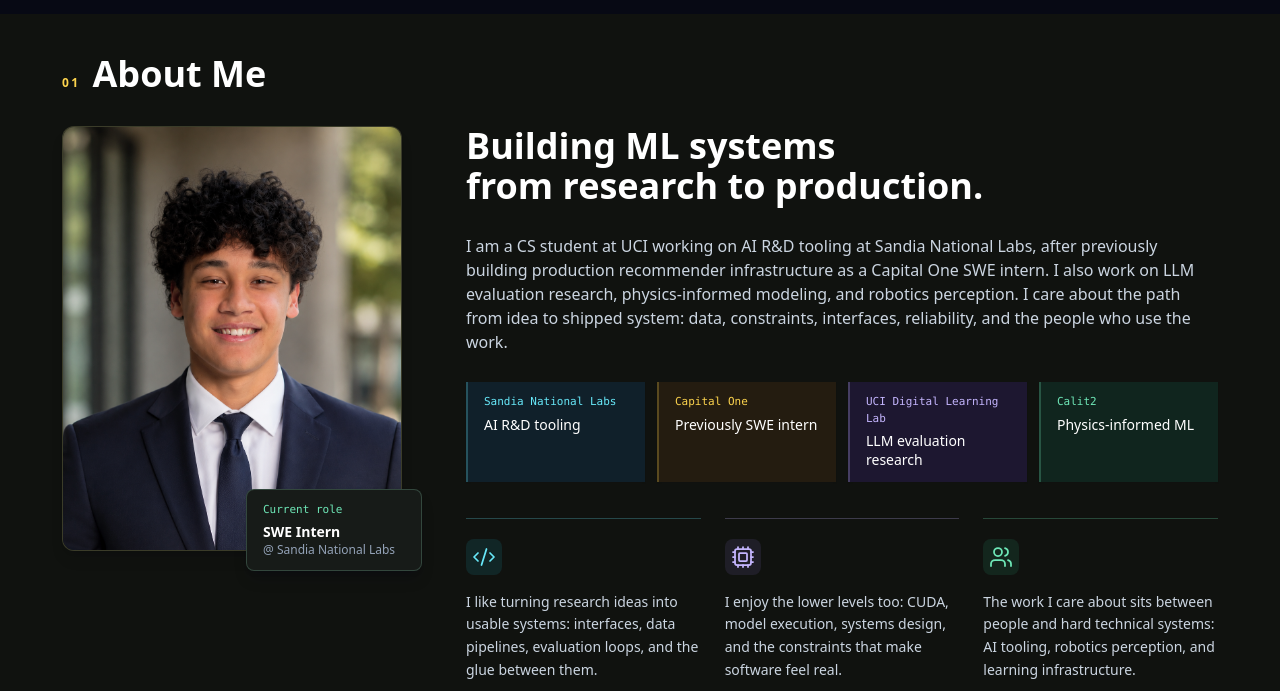
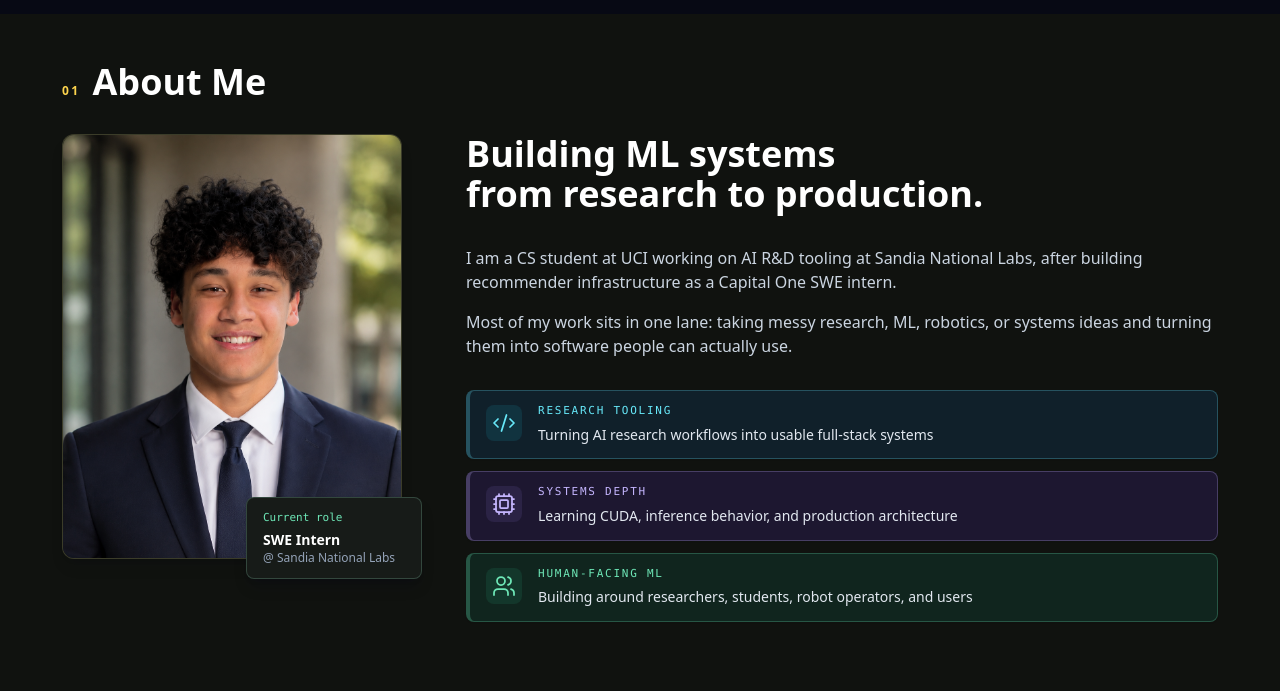
Before and after one commit to jacobhorne-jth/jacobhorne-jth.github.io, a React (Vite) app: page / in a window 1280 px wide. Shown: the part 809-1500 px from the top of the page. Built offline with nearby package versions, Linux system fonts and the light colour scheme.

Commit message:
Simplify about and theme sections

```diff
--- a/src/App.tsx
+++ b/src/App.tsx
@@ -399,7 +399,6 @@ function Terminal({ onClose }: { onClose: () => void }) {
 
 // ─── Data ─────────────────────────────────────────────────────────────────────
 
-type AboutColumn = { Icon: LucideIcon; text: string };
 type RoleEntry = {
   logo: string;
   logoImg?: string;
@@ -533,27 +532,26 @@ const toneStyles: Record<Tone, {
   },
 };
 
-const aboutColumns: AboutColumn[] = [
+const aboutFocus: Array<{ Icon: LucideIcon; label: string; detail: string; tone: Tone }> = [
   {
     Icon: Code2,
-    text: "I like turning research ideas into usable systems: interfaces, data pipelines, evaluation loops, and the glue between them.",
+    label: "Research tooling",
+    detail: "Turning AI research workflows into usable full-stack systems",
+    tone: "cyan",
   },
   {
     Icon: Cpu,
-    text: "I enjoy the lower levels too: CUDA, model execution, systems design, and the constraints that make software feel real.",
+    label: "Systems depth",
+    detail: "Learning CUDA, inference behavior, and production architecture",
+    tone: "violet",
   },
   {
     Icon: Users,
-    text: "The work I care about sits between people and hard technical systems: AI tooling, robotics perception, and learning infrastructure.",
+    label: "Human-facing ML",
+    detail: "Building around researchers, students, robot operators, and users",
+    tone: "emerald",
   },
 ];
-
-const aboutHighlights = [
-  { label: "Sandia National Labs", detail: "AI R&D tooling", tone: "cyan" },
-  { label: "Capital One", detail: "Previously SWE intern", tone: "amber" },
-  { label: "UCI Digital Learning Lab", detail: "LLM evaluation research", tone: "violet" },
-  { label: "Calit2", detail: "Physics-informed ML", tone: "emerald" },
-] as const;
 
 const experienceRoles: RoleEntry[] = [
   {
@@ -1405,21 +1403,21 @@ function LaptopVisual() {
 
 function Hero({ onOpenTerminal }: { onOpenTerminal: () => void }) {
   return (
-    <section id="top" className="bg-[#070914] text-white">
+    <section id="top" className="bg-[#f8fbff] text-gray-950 dark:bg-[#070914] dark:text-white">
       <div className="max-w-[1220px] mx-auto px-6 md:px-8 pt-24 pb-36 md:pt-28 md:pb-48">
         <div className="grid md:grid-cols-2 gap-16 items-center">
           {/* Left */}
           <div className="space-y-7">
-            <p className="font-mono text-base text-cyan-300 tracking-wide">&gt; Hello, I'm</p>
+            <p className="font-mono text-base text-cyan-700 dark:text-cyan-300 tracking-wide">&gt; Hello, I'm</p>
             <div className="space-y-3">
-              <h1 className="text-6xl md:text-7xl font-bold tracking-tight leading-none text-white">
+              <h1 className="text-6xl md:text-7xl font-bold tracking-tight leading-none text-gray-950 dark:text-white">
                 Jacob Horne.
               </h1>
-              <p className="text-2xl md:text-3xl text-slate-300 font-medium">
+              <p className="text-2xl md:text-3xl text-gray-700 dark:text-slate-300 font-medium">
                 Software Engineer. Researcher.<br />Builder. Teacher. Learner.
               </p>
             </div>
-            <p className="text-base text-slate-400 leading-relaxed max-w-lg">
+            <p className="text-base text-gray-600 dark:text-slate-400 leading-relaxed max-w-lg">
               I like building the connective tissue between research and real users: full-stack AI tooling,
               evaluation systems, perception pipelines, and the occasional low-level detour into CUDA and systems design.
             </p>
@@ -1437,7 +1435,7 @@ function Hero({ onOpenTerminal }: { onOpenTerminal: () => void }) {
                 href="https://github.com/jacobhorne-jth"
                 target="_blank"
                 rel="noreferrer"
-                className="flex items-center justify-center gap-2 rounded-lg border border-violet-300/20 hover:border-violet-300/55 hover:bg-violet-400/10 px-5 py-2.5 text-sm text-slate-200 transition-all duration-150"
+                className="flex items-center justify-center gap-2 rounded-lg border border-violet-300/50 text-gray-700 hover:border-violet-500/70 hover:bg-violet-500/10 dark:border-violet-300/20 dark:hover:border-violet-300/55 dark:hover:bg-violet-400/10 px-5 py-2.5 text-sm dark:text-slate-200 transition-all duration-150"
               >
                 <GithubIcon className="h-4 w-4" /> GitHub
               </a>
@@ -1445,13 +1443,13 @@ function Hero({ onOpenTerminal }: { onOpenTerminal: () => void }) {
                 href="https://linkedin.com/in/jacobhornejth"
                 target="_blank"
                 rel="noreferrer"
-                className="flex items-center justify-center gap-2 rounded-lg border border-amber-300/20 hover:border-amber-300/55 hover:bg-amber-400/10 px-5 py-2.5 text-sm text-slate-200 transition-all duration-150"
+                className="flex items-center justify-center gap-2 rounded-lg border border-amber-300/60 text-gray-700 hover:border-amber-500/75 hover:bg-amber-500/10 dark:border-amber-300/20 dark:hover:border-amber-300/55 dark:hover:bg-amber-400/10 px-5 py-2.5 text-sm dark:text-slate-200 transition-all duration-150"
               >
                 <LinkedinIcon className="h-4 w-4" /> LinkedIn
               </a>
               <a
                 href="mailto:jacobhorne.jth@gmail.com"
-                className="flex items-center justify-center gap-2 rounded-lg border border-emerald-300/20 hover:border-emerald-300/55 hover:bg-emerald-400/10 px-5 py-2.5 text-sm text-slate-200 transition-all duration-150"
+                className="flex items-center justify-center gap-2 rounded-lg border border-emerald-300/60 text-gray-700 hover:border-emerald-500/75 hover:bg-emerald-500/10 dark:border-emerald-300/20 dark:hover:border-emerald-300/55 dark:hover:bg-emerald-400/10 px-5 py-2.5 text-sm dark:text-slate-200 transition-all duration-150"
               >
                 <Mail className="h-4 w-4" /> Email
               </a>
@@ -1464,7 +1462,7 @@ function Hero({ onOpenTerminal }: { onOpenTerminal: () => void }) {
               >
                 &gt;_ open terminal
               </button>
-              <span className="text-xs text-slate-500 font-mono">← try terminal mode</span>
+              <span className="text-xs text-gray-500 dark:text-slate-500 font-mono">← try terminal mode</span>
             </div>
           </div>
 
@@ -1481,10 +1479,8 @@ function Hero({ onOpenTerminal }: { onOpenTerminal: () => void }) {
 // ─── About Me ─────────────────────────────────────────────────────────────────
 
 function AboutSection() {
-  const columnTones: Tone[] = ["cyan", "violet", "emerald"];
-
-  return (
-    <section id="about" className="bg-[#f7f1e8] dark:bg-[#10120f] pt-10 pb-28 scroll-mt-16">
+  return (
+    <section id="about" className="bg-[#f7f1e8] dark:bg-[#10120f] pt-12 pb-24 scroll-mt-16">
       <div className="max-w-[1220px] mx-auto px-6 md:px-8">
         <SectionHeader number="01" title="About Me" tone="amber" />
         <div className="grid md:grid-cols-[340px_1fr] gap-12 lg:gap-16 items-start">
@@ -1501,33 +1497,32 @@ function AboutSection() {
           </div>
 
           {/* Text */}
-          <div className="space-y-7">
+          <div className="space-y-8">
             <h3 className="text-3xl md:text-4xl font-bold text-gray-900 dark:text-white leading-tight max-w-3xl">
               Building ML systems<br className="hidden sm:block" /> from research to production.
             </h3>
-            <p className="max-w-3xl text-sm md:text-base text-gray-600 dark:text-slate-300 leading-relaxed">
-              I am a CS student at UCI working on AI R&D tooling at Sandia National Labs, after previously
-              building production recommender infrastructure as a Capital One SWE intern. I also work on LLM
-              evaluation research, physics-informed modeling, and robotics perception. I care about the path from idea to shipped
-              system: data, constraints, interfaces, reliability, and the people who use the work.
-            </p>
-            <div className="grid sm:grid-cols-2 lg:grid-cols-4 gap-3">
-              {aboutHighlights.map(item => (
-                <div key={item.label} className={`border-l-2 px-4 py-3 shadow-sm shadow-slate-950/5 ${toneStyles[item.tone].card} ${toneStyles[item.tone].border}`}>
-                  <p className={`text-[11px] font-mono ${toneStyles[item.tone].text}`}>{item.label}</p>
-                  <p className="mt-1 text-sm font-medium text-gray-900 dark:text-white leading-snug">{item.detail}</p>
-                </div>
-              ))}
+            <div className="max-w-3xl space-y-4 text-sm md:text-base text-gray-600 dark:text-slate-300 leading-relaxed">
+              <p>
+                I am a CS student at UCI working on AI R&D tooling at Sandia National Labs, after building
+                recommender infrastructure as a Capital One SWE intern.
+              </p>
+              <p>
+                Most of my work sits in one lane: taking messy research, ML, robotics, or systems ideas and
+                turning them into software people can actually use.
+              </p>
             </div>
-            <div className="grid sm:grid-cols-3 gap-6 pt-2">
-              {aboutColumns.map((col, i) => {
-                const tone = toneStyles[columnTones[i]];
+            <div className="grid gap-3 max-w-3xl">
+              {aboutFocus.map(item => {
+                const tone = toneStyles[item.tone];
                 return (
-                <div key={i} className={`border-t pt-5 ${tone.border}`}>
-                  <div className={`h-9 w-9 rounded-lg flex items-center justify-center mb-4 ${tone.soft}`}>
-                    <col.Icon className={`h-4.5 w-4.5 ${tone.text}`} strokeWidth={1.75} />
+                <div key={item.label} className={`flex items-start gap-4 rounded-lg border border-l-4 px-4 py-3 shadow-sm shadow-slate-950/5 ${tone.card} ${tone.border}`}>
+                  <div className={`mt-0.5 h-9 w-9 rounded-lg flex items-center justify-center shrink-0 ${tone.soft}`}>
+                    <item.Icon className={`h-4.5 w-4.5 ${tone.text}`} strokeWidth={1.75} />
                   </div>
-                  <p className="text-sm text-gray-600 dark:text-slate-300 leading-relaxed">{col.text}</p>
+                  <div>
+                    <p className={`text-[11px] font-mono uppercase tracking-[0.16em] ${tone.text}`}>{item.label}</p>
+                    <p className="mt-1 text-sm text-gray-700 dark:text-slate-200 leading-relaxed">{item.detail}</p>
+                  </div>
                 </div>
                 );
               })}
@@ -1776,12 +1771,12 @@ function NowSection() {
   ];
 
   return (
-    <section id="now" className="bg-[#0d0a12] border-t border-violet-300/15 pt-16 pb-20 scroll-mt-16">
+    <section id="now" className="bg-[#f8f5ff] dark:bg-[#0d0a12] border-t border-violet-200 dark:border-violet-300/15 pt-16 pb-20 scroll-mt-16">
       <div className="max-w-[1220px] mx-auto px-6 md:px-8">
         <div className="mb-10">
           <div className="flex items-baseline gap-3">
-            <span className="text-xs font-bold tracking-[0.2em] text-violet-300 uppercase select-none">Now</span>
-            <h2 className="text-3xl md:text-4xl font-bold text-white">What I'm up to</h2>
+            <span className="text-xs font-bold tracking-[0.2em] text-violet-700 dark:text-violet-300 uppercase select-none">Now</span>
+            <h2 className="text-3xl md:text-4xl font-bold text-gray-950 dark:text-white">What I'm up to</h2>
           </div>
         </div>
         <div className="grid md:grid-cols-3 gap-6">
@@ -1792,7 +1787,7 @@ function NowSection() {
               <p className={`text-xs font-bold tracking-[0.2em] uppercase mb-4 ${tone.text}`}>{col.label}</p>
               <ul className="space-y-3">
                 {col.entries.map((e, i) => (
-                  <li key={i} className="flex gap-2.5 text-sm text-slate-300 leading-relaxed">
+                  <li key={i} className="flex gap-2.5 text-sm text-gray-700 dark:text-slate-300 leading-relaxed">
                     <span className={`mt-[7px] h-1.5 w-1.5 rounded-sm shrink-0 ${tone.bullet}`} />
                     {e}
                   </li>
@@ -1813,9 +1808,9 @@ function ExploreBar({ onOpenTerminal }: { onOpenTerminal: () => void }) {
   const items = [
     {
       Icon: TerminalIcon,
-      iconClass: "text-emerald-400 group-hover:text-emerald-300",
-      borderClass: "border-emerald-500/30 group-hover:border-emerald-500/60 group-hover:shadow-sm group-hover:shadow-emerald-500/10",
-      arrowClass: "text-slate-500 group-hover:text-emerald-400",
+      iconClass: "text-emerald-700 dark:text-emerald-400 group-hover:text-emerald-600 dark:group-hover:text-emerald-300",
+      borderClass: "border-emerald-500/35 group-hover:border-emerald-500/70 group-hover:shadow-sm group-hover:shadow-emerald-500/10",
+      arrowClass: "text-gray-400 dark:text-slate-500 group-hover:text-emerald-600 dark:group-hover:text-emerald-400",
       label: "Terminal Mode",
       sub: "Interactive CLI experience",
       action: onOpenTerminal,
@@ -1823,9 +1818,9 @@ function ExploreBar({ onOpenTerminal }: { onOpenTerminal: () => void }) {
     },
     {
       Icon: Zap,
-      iconClass: "text-slate-300 group-hover:text-violet-300",
-      borderClass: "border-violet-300/20 group-hover:border-violet-400/60",
-      arrowClass: "text-slate-500 group-hover:text-violet-300",
+      iconClass: "text-violet-700 dark:text-slate-300 group-hover:text-violet-600 dark:group-hover:text-violet-300",
+      borderClass: "border-violet-500/30 dark:border-violet-300/20 group-hover:border-violet-500/70 dark:group-hover:border-violet-400/60",
+      arrowClass: "text-gray-400 dark:text-slate-500 group-hover:text-violet-600 dark:group-hover:text-violet-300",
       label: "Now",
       sub: "What I'm building & learning",
       action: null as (() => void) | null,
@@ -1833,9 +1828,9 @@ function ExploreBar({ onOpenTerminal }: { onOpenTerminal: () => void }) {
     },
     {
       Icon: BookOpen,
-      iconClass: "text-slate-300 group-hover:text-amber-300",
-      borderClass: "border-amber-300/20 group-hover:border-amber-400/60",
-      arrowClass: "text-slate-500 group-hover:text-amber-300",
+      iconClass: "text-amber-700 dark:text-slate-300 group-hover:text-amber-600 dark:group-hover:text-amber-300",
+      borderClass: "border-amber-500/35 dark:border-amber-300/20 group-hover:border-amber-500/75 dark:group-hover:border-amber-400/60",
+      arrowClass: "text-gray-400 dark:text-slate-500 group-hover:text-amber-600 dark:group-hover:text-amber-300",
       label: "Publications",
       sub: "LLM evaluation and confidence",
       action: null,
@@ -1844,19 +1839,19 @@ function ExploreBar({ onOpenTerminal }: { onOpenTerminal: () => void }) {
   ];
 
   return (
-    <section id="explore" className="bg-[#080a10] border-t border-slate-700/40">
+    <section id="explore" className="bg-white dark:bg-[#080a10] border-t border-gray-200 dark:border-slate-700/40">
       <div className="max-w-[1220px] mx-auto">
-        <div className="grid md:grid-cols-3 divide-y md:divide-y-0 md:divide-x divide-slate-700/40">
+        <div className="grid md:grid-cols-3 divide-y md:divide-y-0 md:divide-x divide-gray-200 dark:divide-slate-700/40">
           {items.map(item => {
             const inner = (
-              <div className="group flex items-center justify-between px-8 py-10 hover:bg-white/[0.04] transition-colors duration-200 cursor-pointer">
+              <div className="group flex items-center justify-between px-8 py-10 hover:bg-gray-50 dark:hover:bg-white/[0.04] transition-colors duration-200 cursor-pointer">
                 <div className="flex items-center gap-5">
                   <div className={`h-10 w-10 rounded-xl border flex items-center justify-center transition-all duration-200 ${item.borderClass}`}>
                     <item.Icon className={`h-4.5 w-4.5 transition-colors duration-200 ${item.iconClass}`} strokeWidth={1.75} />
                   </div>
                   <div>
-                    <p className="font-semibold text-white text-base">{item.label}</p>
-                    <p className="text-sm text-slate-400 mt-0.5">{item.sub}</p>
+                    <p className="font-semibold text-gray-950 dark:text-white text-base">{item.label}</p>
+                    <p className="text-sm text-gray-500 dark:text-slate-400 mt-0.5">{item.sub}</p>
                   </div>
                 </div>
                 <ArrowRight className={`h-5 w-5 group-hover:translate-x-1 transition-all duration-200 shrink-0 ${item.arrowClass}`} />
```
